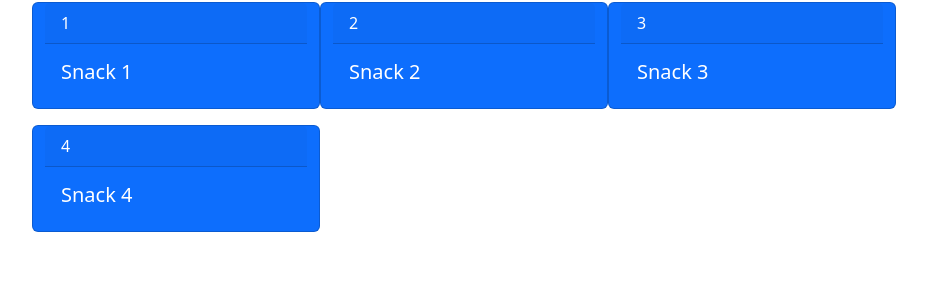
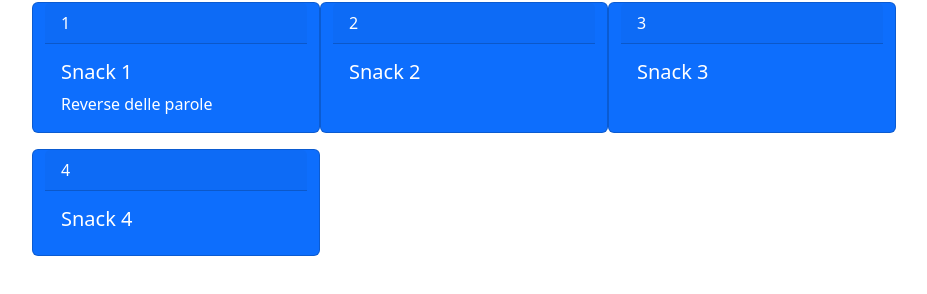
Before and after one commit to ALANOMAM/js-jsnacks-blocco-3, a plain HTML site: page index.html in a window 1280 px wide. Shown: the part 118-412 px from the top of the page, without its empty margins (38-965 px from the left). Drawn offline with nearby package versions, Linux system fonts and the light colour scheme.

Commit message:
FINE SNACK 1(ultima sistemata alla forma)

```diff
--- a/index.html
+++ b/index.html
@@ -18,7 +18,7 @@
                 <div class="card-header">1</div>
                 <div class="card-body">
                     <h5 class="card-title">Snack 1</h5>
-                    <p class="card-text">  </p>
+                    <p class="card-text">Reverse delle parole  </p>
                 </div>
             </a>
 
```
